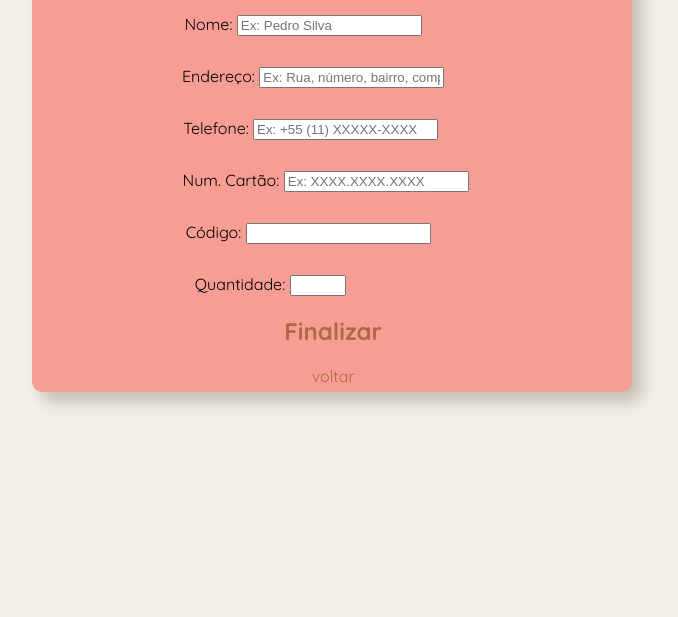
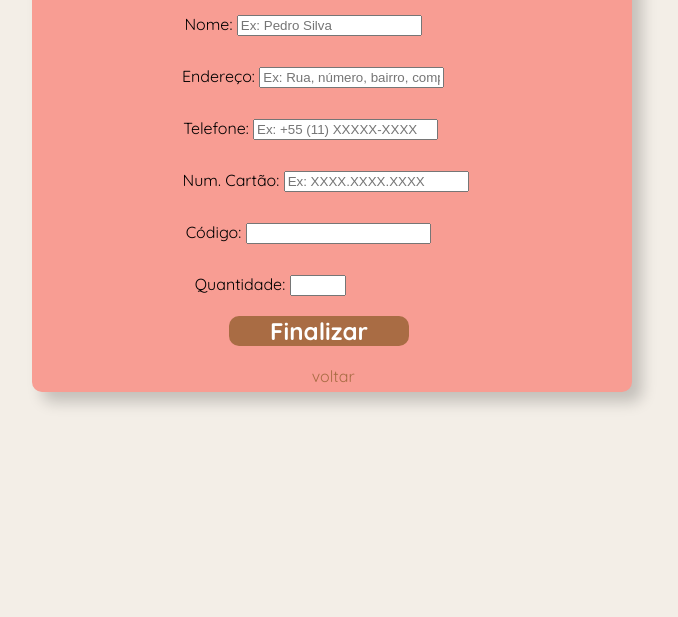
Before and after one commit to NataliaFlores05/Flowers-Caffe, a plain HTML site: page index5.html in a window 1280 px wide. Shown: the part 183-800 px from the top of the page, without its empty margins (308-986 px from the left). Drawn offline with Linux system fonts and the light colour scheme.

Commit message:
mudando o botâo no index5

```diff
--- a/index5.html
+++ b/index5.html
@@ -45,7 +45,7 @@
                 </div>
             </form>
 
-            <a href="index6.html"><h2>Finalizar</h2></a>
+            <div id="div1"><a href="index6.html"><h2>Finalizar</h2></a></div>
             <a href="index.html">voltar</a>
         </div>
     </div>
--- a/style3.css
+++ b/style3.css
@@ -42,7 +42,7 @@ body{
 h1,h2{
     font-family: "Quicksand", sans-serif;
     font-optical-sizing: auto;
-    color: rgb(169, 108, 68);
+    color: rgb(255, 255, 255);
 }
 h2:hover{
     font-size: 25px;
@@ -54,3 +54,10 @@ a{
     color: rgb(169, 108, 68);
     text-decoration: none;
 }
+#div1{
+    background-color:rgb(169, 108, 68);
+    width: 180px;
+    align-items: center;
+    margin-left: 47px;
+    border-radius: 10px;
+}
```
